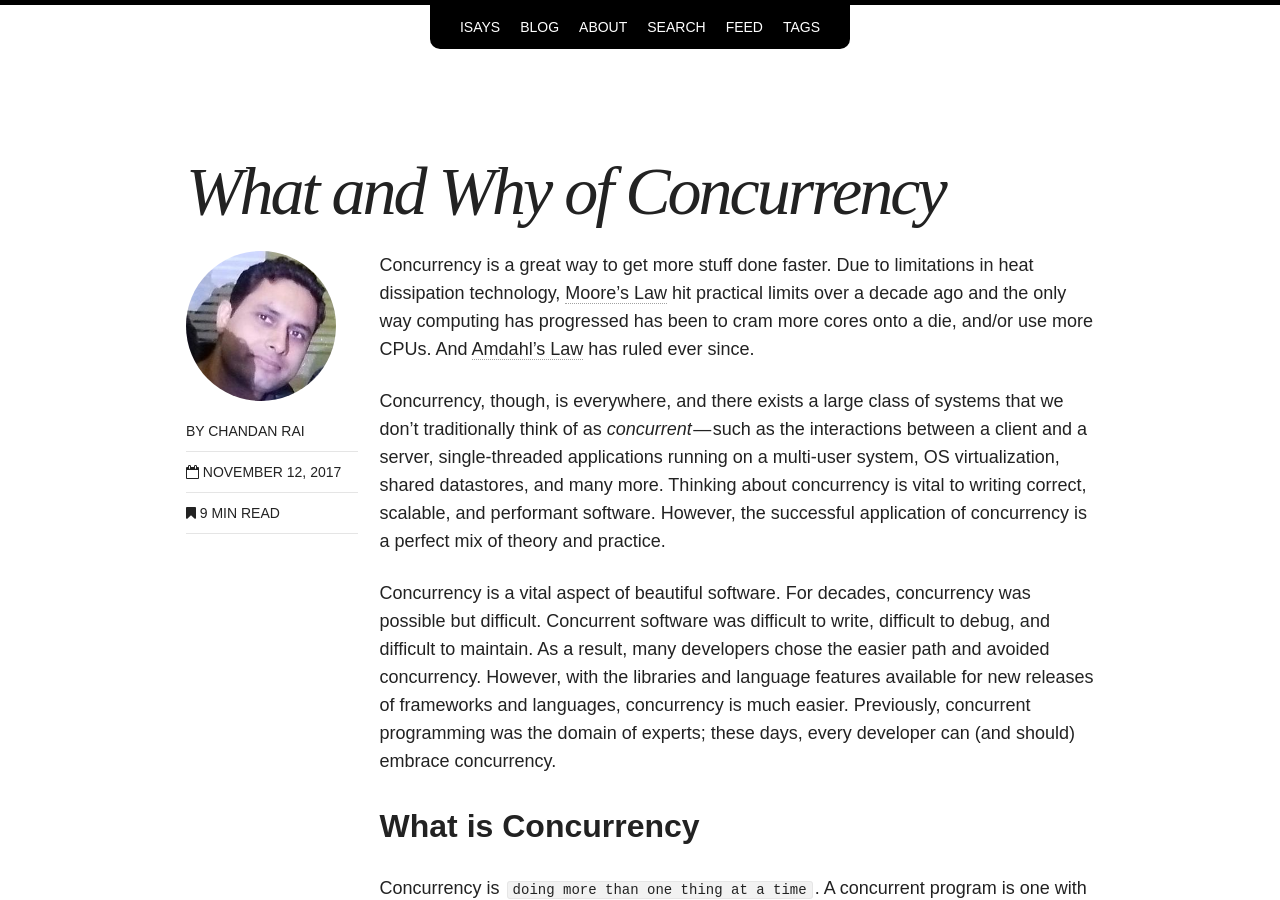
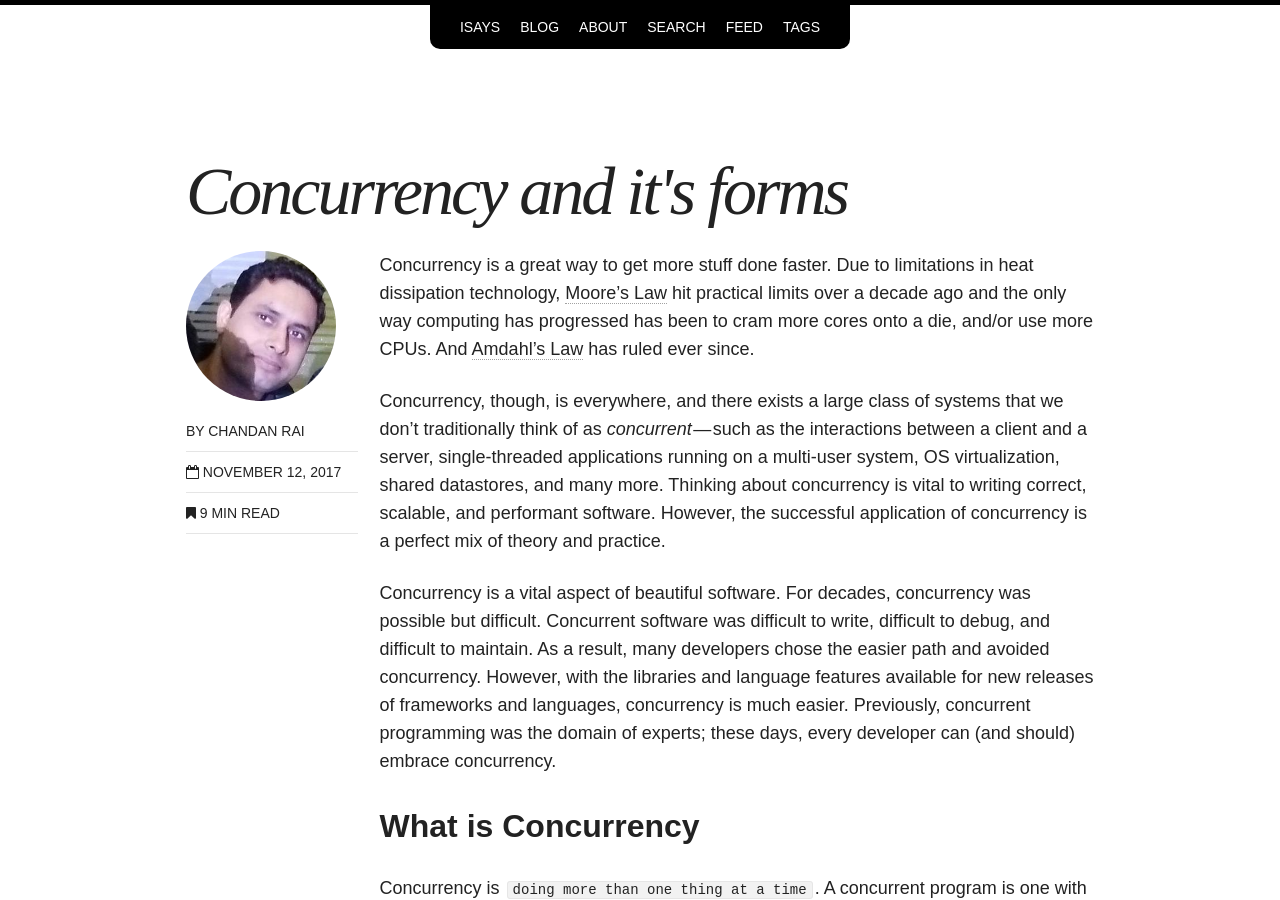
Before and after one commit to bhageena/bhageena.github.io, a Jekyll site: the page built from _posts/isays/2017-11-12-concurrency and it's forms.md, in a window 1280 px wide and 900 px high. Built offline with Jekyll 4.4.1, drawn with Linux system fonts in a browser that asks for light colours; nearby versions of some CDN libraries.

Commit message:
added post

```diff
--- a/_posts/isays/2017-11-12-what and why of concurrency.md
+++ b/_posts/isays/2017-11-12-concurrency and it's forms.md
@@ -1,6 +1,6 @@
 ---
 layout: post
-title: "What and Why of Concurrency"
+title: "Concurrency and it's forms"
 categories: isays
 modified:
 excerpt: "Thinking about concurrency is vital to writing correct, scalable, and performant software. However, the successful application of concurrency is a perfect mix of theory and practice. Concurrency is a great way to get more stuff done faster. Due to limitations in heat dissipation technology, [Moore’s Law](https://en.wikipedia.org/wiki/Moore%27s_law) hit practical limits over a decade ago and the only way computing has progressed has been to cram more cores onto a die, and/or use more CPUs. And [Amdahl’s Law](http://en.wikipedia.org/wiki/Amdahl's_law) has ruled ever since"
```
